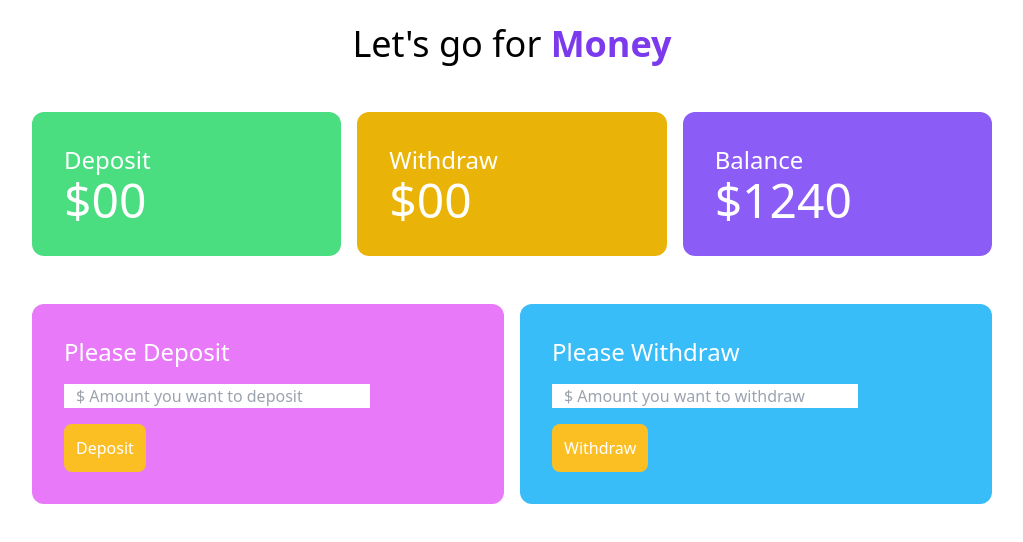
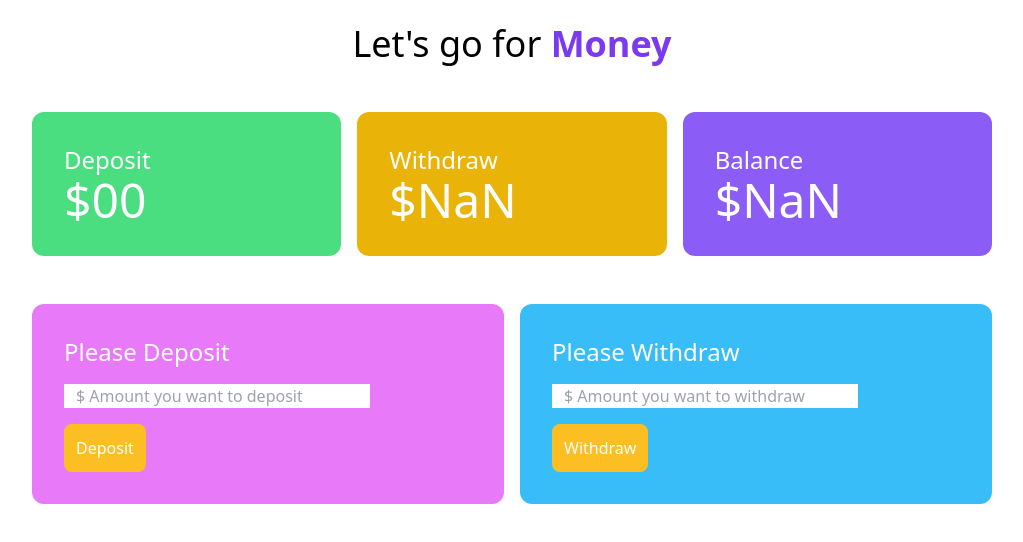
Before and after one commit to adittacse/baap-er-bank, a plain HTML site: page bank.html in a window 1280 px wide. Both pictures are taken after a click on the button "Withdraw". Shown: the whole page, without its empty margins (128-1151 px from the left). Drawn offline with nearby package versions, Linux system fonts and the light colour scheme.

Commit message:
withdraw added

```diff
--- a/bank.html
+++ b/bank.html
@@ -25,11 +25,11 @@
 				</div>
 				<div class="bg-yellow-500 p-8 rounded-xl">
 					<h4 class="text-2xl">Withdraw</h4>
-					<h2 class="text-5xl">$00</h2>
+					<h2 class="text-5xl">$<span id="withdraw-total">00</span></h2>
 				</div>
 				<div class="bg-violet-500 p-8 rounded-xl">
 					<h4 class="text-2xl">Balance</h4>
-					<h2 class="text-5xl">$1240</h2>
+					<h2 class="text-5xl">$<span id="balance-total">1240</span></h2>
 				</div>
 			</div>
 		</section>
@@ -57,5 +57,6 @@
 	</main>
 
 	<script src="js/deposit.js"></script>
+	<script src="js/withdraw.js"></script>
 </body>
 </html>
--- a/js/deposit.js
+++ b/js/deposit.js
@@ -8,10 +8,22 @@ document.getElementById("btn-deposit").addEventListener("click", function() {
     const depositTotalElement = document.getElementById("deposit-total");
     const previousDepositTotal = parseFloat(depositTotalElement.innerText);
 
-    // step 4:
+    // step 4: add numbers to set the total deposit
     const currentDepositTotal = previousDepositTotal + newDepositAmount;
     depositTotalElement.innerText = currentDepositTotal;
 
-    // step 7: clear the deposit field
+    // step 5: get balance current total
+    const withdrawField = document.getElementById("withdraw-field");
+    const newWithdrawAmount = parseFloat(withdrawField.value);
+
+    // step 6: get the current total balance
+    const balanceTotalElement = document.getElementById("balance-total");
+    const previousBalanceTotal = parseFloat(balanceTotalElement.innerText);
+
+    // step 7: add numbers to set the total balance
+    const currentBalanceTotal = previousBalanceTotal + newDepositAmount;
+    balanceTotalElement.innerText = currentBalanceTotal;
+
+    // step 8: clear the deposit field
     depositField.value = "";
 });
--- /dev/null
+++ b/js/withdraw.js
@@ -0,0 +1,25 @@
+// step 1 : add event listener to the withdraw button
+document.getElementById("btn-withdraw").addEventListener("click", function() {
+    // step 2: get the deposit amount from the withdraw input field
+    const withdrawField = document.getElementById("withdraw-field");
+    const newWithdrawAmount = parseFloat(withdrawField.value);
+
+    // step 3: get previous withdraw total
+    const previousWithdrawElement = document.getElementById("withdraw-total");
+    const previousWithdrawTotal = parseFloat(previousWithdrawElement.innerText);
+
+    // step 4: set withdraw amount
+    const currentWithdrawTotal = previousWithdrawTotal + newWithdrawAmount;
+    previousWithdrawElement.innerText = currentWithdrawTotal;
+
+    // step 5: get the current total balance
+    const balanceTotalElement = document.getElementById("balance-total");
+    const previousBalanceTotal = parseFloat(balanceTotalElement.innerText);
+
+    // step 6: calculating final balance
+    const currentBalanceTotal = previousBalanceTotal - newWithdrawAmount;
+    balanceTotalElement.innerText = currentBalanceTotal;
+
+    // step 7: clear the deposit field
+    withdrawField.value = "";
+});
```
